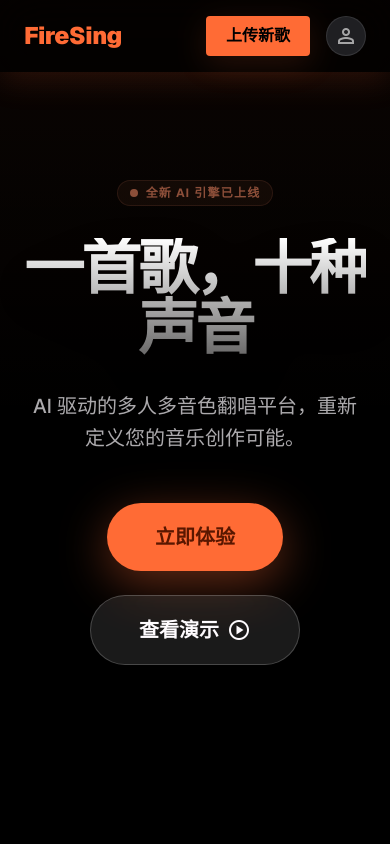
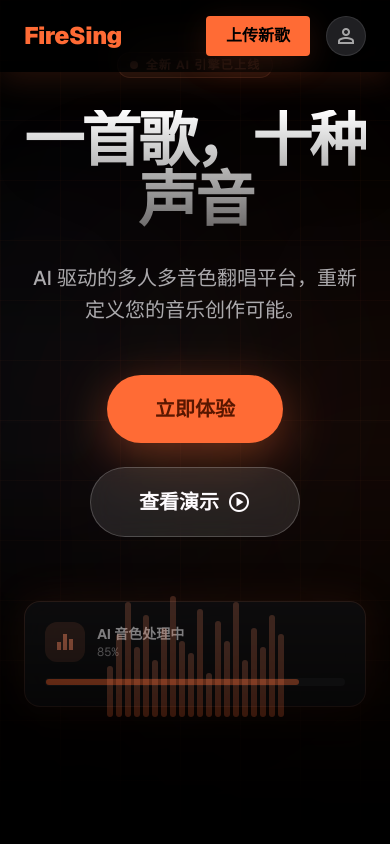
Before and after one commit to w932635477-bit/FireSing, a Next.js app in the folder frontend/: page / in a window 390 px wide. Shown: the top 844 px of the page. Built offline with nearby package versions, Linux system fonts and the light colour scheme.

Commit message:
style(design): FINDING-001 — add Hero background visuals and mobile card
- Ambient color orbs with large blur
- Subtle grid pattern overlay
- Decorative sound wave bars at bottom
- Mobile floating card (simplified progress indicator)

```diff
--- a/frontend/app/page.tsx
+++ b/frontend/app/page.tsx
@@ -28,8 +28,22 @@ export default function LandingPage() {
       <main className="pt-0">
         {/* Hero Section */}
         <section className="relative min-h-screen flex flex-col items-center justify-center text-center px-6 overflow-hidden">
-          <div className="absolute inset-0 z-0 bg-gradient-to-b from-ember/5 via-transparent to-black" />
-          <div className="absolute inset-0 bg-gradient-to-b from-black/20 via-transparent to-black z-[1]" />
+          {/* Background layers */}
+          <div className="absolute inset-0 z-0">
+            {/* Ambient color orbs */}
+            <div className="absolute top-1/4 left-1/4 w-[600px] h-[600px] bg-ember/8 rounded-full blur-[150px]" />
+            <div className="absolute bottom-1/4 right-1/4 w-[500px] h-[500px] bg-secondary/5 rounded-full blur-[130px]" />
+            <div className="absolute top-1/2 left-1/2 -translate-x-1/2 -translate-y-1/2 w-[800px] h-[800px] bg-primary/3 rounded-full blur-[200px]" />
+            {/* Subtle grid pattern */}
+            <div className="absolute inset-0 bg-[linear-gradient(rgba(255,107,53,0.03)_1px,transparent_1px),linear-gradient(90deg,rgba(255,107,53,0.03)_1px,transparent_1px)] bg-[size:60px_60px]" />
+          </div>
+          <div className="absolute inset-0 bg-gradient-to-b from-black/40 via-transparent to-black z-[1]" />
+          {/* Decorative sound wave lines (visible on all screens) */}
+          <div className="absolute bottom-[15%] left-0 right-0 z-[2] flex items-end justify-center gap-[3px] h-32 opacity-20">
+            {[40, 65, 90, 55, 80, 45, 70, 95, 60, 50, 85, 35, 75, 60, 90, 45, 70, 55, 80, 65].map((h, i) => (
+              <div key={i} className="w-1.5 bg-gradient-to-t from-ember to-primary rounded-full" style={{ height: `${h}%` }} />
+            ))}
+          </div>
           <div className="relative z-10 max-w-4xl">
             <div className="inline-flex items-center gap-2 px-3 py-1 rounded-full bg-primary/10 border border-primary/20 text-primary text-xs font-bold uppercase tracking-widest mb-8 animate-pulse">
               <span className="relative flex h-2 w-2">
@@ -57,7 +71,25 @@ export default function LandingPage() {
             </div>
           </div>
 
-          {/* Floating Song Preview Cards */}
+          {/* Floating Song Preview Cards - mobile simplified version */}
+          <div className="relative w-full max-w-sm mt-16 h-48 lg:hidden">
+            <div className="w-full bg-surface-container/80 backdrop-blur-xl p-5 rounded-2xl border border-primary/20 shadow-[0_0_40px_rgba(255,107,53,0.15)]">
+              <div className="flex items-center gap-3 mb-4">
+                <div className="w-10 h-10 bg-primary/20 rounded-xl flex items-center justify-center">
+                  <span className="material-symbols-outlined text-primary">equalizer</span>
+                </div>
+                <div className="text-left">
+                  <div className="font-bold text-sm">AI 音色处理中</div>
+                  <div className="text-xs text-on-surface-variant font-mono">85%</div>
+                </div>
+              </div>
+              <div className="w-full bg-surface-container-highest h-2 rounded-full overflow-hidden p-[1px]">
+                <div className="bg-gradient-to-r from-ember to-primary-container h-full w-[85%] rounded-full" />
+              </div>
+            </div>
+          </div>
+
+          {/* Floating Song Preview Cards - desktop */}
           <div className="relative w-full max-w-6xl mt-24 h-64 hidden lg:block">
             {/* Card 1 */}
             <div className="absolute top-0 left-0 w-72 bg-surface-container-high/40 backdrop-blur-2xl p-4 rounded-2xl border border-white/10 shadow-2xl -rotate-6 animate-float">
```
